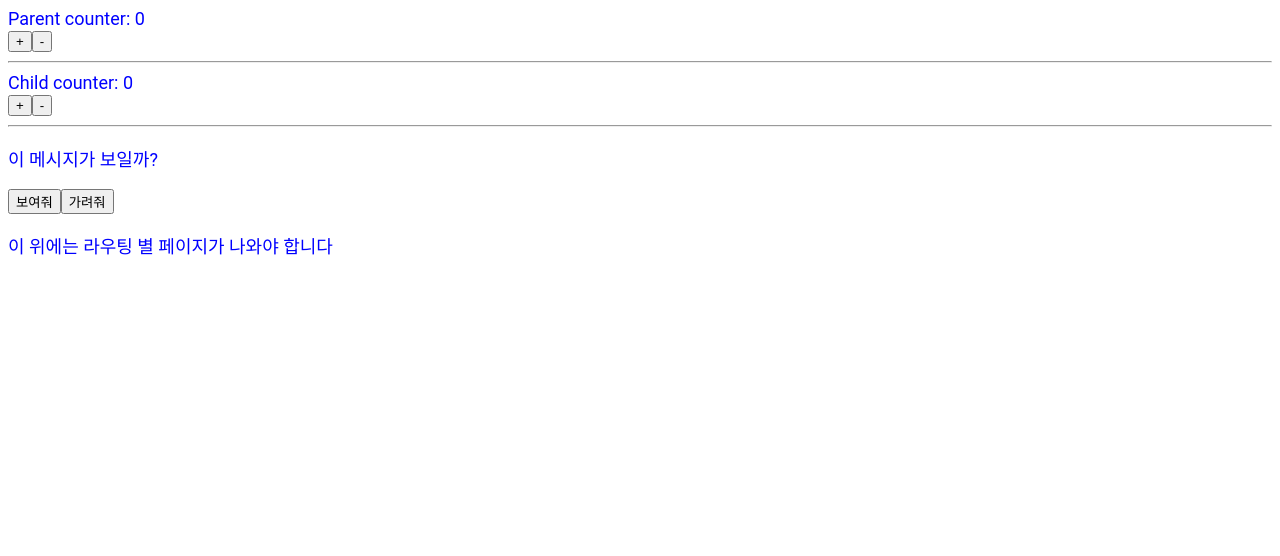
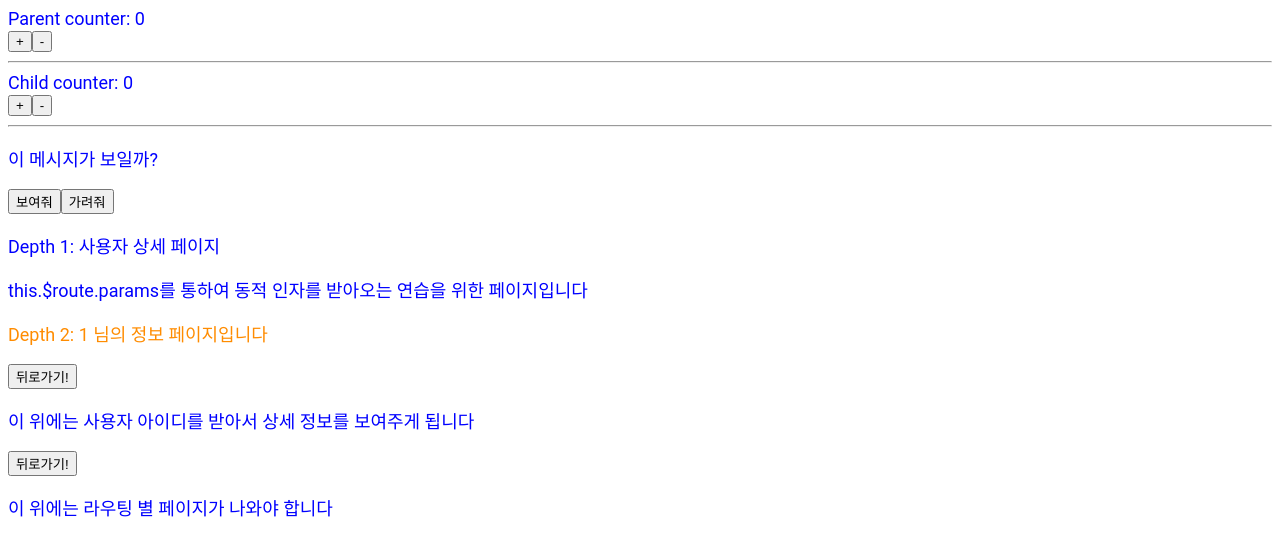
Before and after one commit to cadenzah/vue-practice, a Vue app: page /user/1 in a window 1280 px wide. Shown: the top 556 px of the page. Built offline with nearby package versions, Linux system fonts and the light colour scheme.

Commit message:
added practice for nested routings and dynamic params

```diff
--- /dev/null
+++ b/src/pages/Detail.vue
@@ -0,0 +1,20 @@
+<template>
+  <div>
+    <p>Depth 1: {{pageNo}}번 페이지입니다</p>
+    <p>this.$route.params를 통하여 동적 인자를 받아오는 연습을 위한 페이지입니다</p>
+  </div>
+</template>
+
+<script>
+export default {
+  computed: {
+    pageNo() {
+      return this.$route.params.pageId;
+    }
+  }
+}
+</script>
+
+<style>
+
+</style>
--- a/src/pages/Root.vue
+++ b/src/pages/Root.vue
@@ -1,11 +1,18 @@
 <template>
-  <div>Vue Router test</div>
+  <div>
+    <p>Vue Router test</p>
+    <button @click="navigateTest">Test로 이동하기</button>
+  </div>
 </template>
 
 <script>
 export default {
-
-}
+  methods: {
+    navigateTest() {
+      return this.$router.push('/test');
+    },
+  },
+};
 </script>
 
 <style>
--- a/src/pages/Test.vue
+++ b/src/pages/Test.vue
@@ -1,10 +1,17 @@
 <template>
-  <div>Test 페이지</div>
+  <div>
+    <p>Test 페이지</p>
+    <button @click="navigatePrev">뒤로가기!</button>
+  </div>
 </template>
 
 <script>
 export default {
-
+  methods: {
+    navigatePrev() {
+      this.$router.go(-1);
+    },
+  },
 }
 </script>
 
--- /dev/null
+++ b/src/pages/User.vue
@@ -0,0 +1,23 @@
+<template>
+  <div>
+    <p>Depth 1: 사용자 상세 페이지</p>
+    <p>this.$route.params를 통하여 동적 인자를 받아오는 연습을 위한 페이지입니다</p>
+    <router-view></router-view>
+    <p>이 위에는 사용자 아이디를 받아서 상세 정보를 보여주게 됩니다</p>
+    <button @click="navigatePrev">뒤로가기!</button>
+  </div>
+</template>
+
+<script>
+export default {
+  methods: {
+    navigatePrev() {
+      this.$router.go(-1);
+    },
+  },
+}
+</script>
+
+<style>
+
+</style>
--- /dev/null
+++ b/src/pages/UserDetail.vue
@@ -0,0 +1,27 @@
+<template>
+  <div>
+    <p class="user-detail">Depth 2: {{userId}} 님의 정보 페이지입니다</p>
+    <button @click="navigatePrev">뒤로가기!</button>
+  </div>
+</template>
+
+<script>
+export default {
+  computed: {
+    userId() {
+      return this.$route.params.userId;
+    },
+  },
+  methods: {
+    navigatePrev() {
+      return this.$router.go(-1);
+    }
+  }
+};
+</script>
+
+<style scoped>
+.user-detail {
+  color: darkorange;
+}
+</style>
--- a/src/pages/index.js
+++ b/src/pages/index.js
@@ -1,7 +1,13 @@
 import Root from './Root.vue';
 import Test from './Test.vue';
+import Detail from './Detail.vue';
+import User from './User.vue';
+import UserDetail from './UserDetail.vue';
 
 export {
   Root,
   Test,
+  Detail,
+  User,
+  UserDetail,
 };
```
Also changed, not shown: src/router/routes.js (+18 -1 lines).
